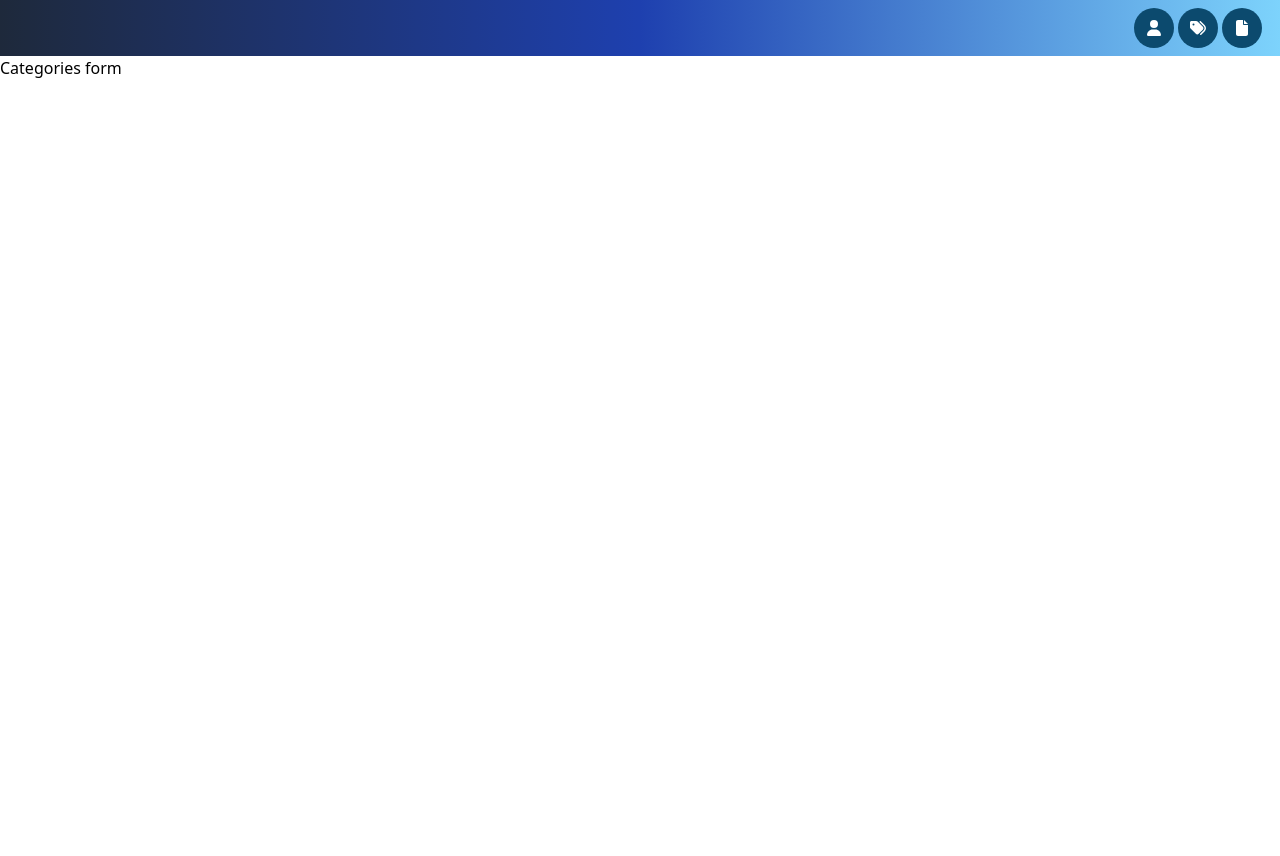
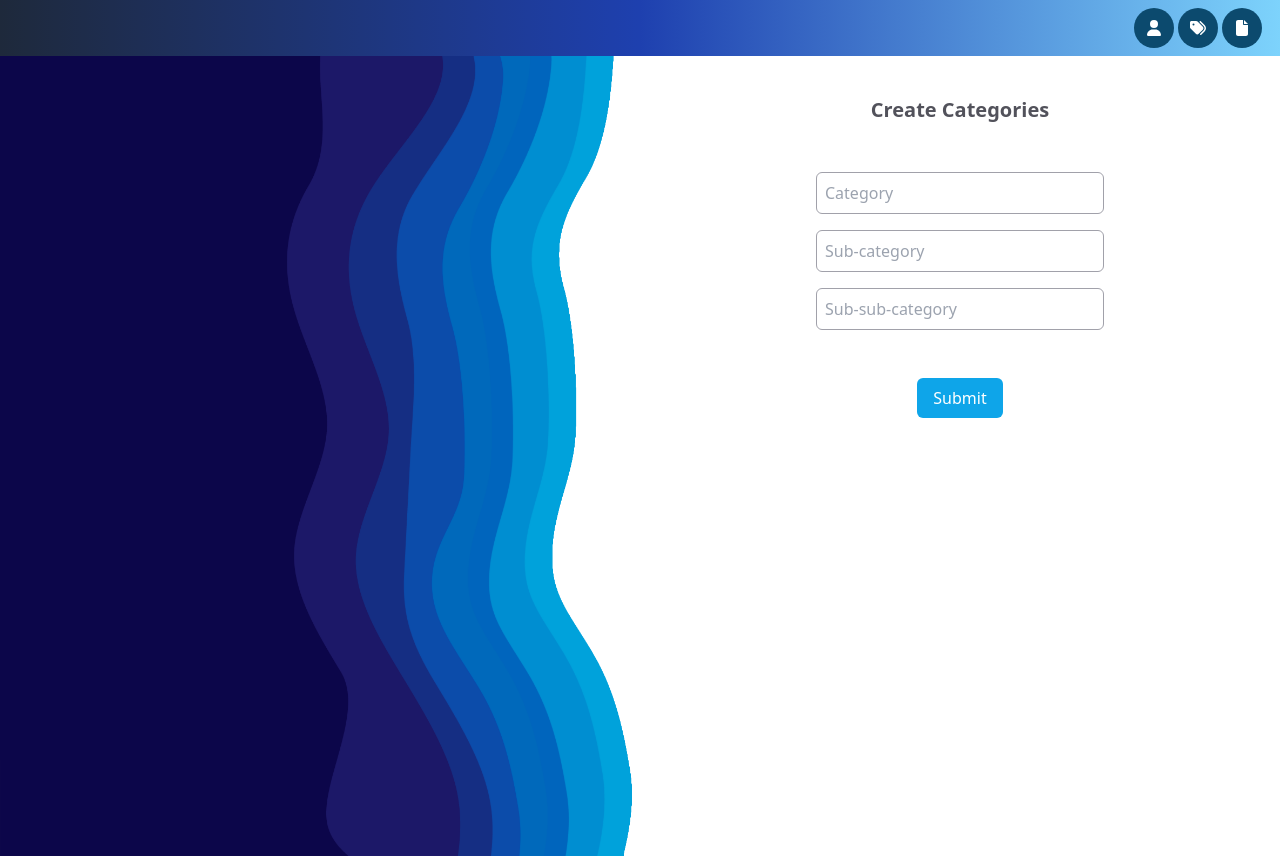
Before and after one commit to Vidmis/control-panel, a React (Vite) app: page /categoriesForm in a window 1280 px wide. Before the commit the page ends 800 px from the top, so only its background shows below. Built offline with nearby package versions, Linux system fonts and the light colour scheme; data requests are answered from the project's data file.

Commit message:
categories form styles

```diff
--- a/src/components/CategoriesForm.jsx
+++ b/src/components/CategoriesForm.jsx
@@ -1,8 +1,98 @@
+import { useState } from 'react';
+import { useGetUsersQuery } from '../features/api';
+import AssingModal from './AssignModal';
+
 const CategoriesForm = () => {
+  const initialValues = {
+    id: 1,
+    firstName: '',
+    secondName: '',
+    email: '',
+    password: '',
+    confPassword: '',
+    age: '',
+    gender: '',
+    categories: [
+      ['1', '1_1'],
+      ['2', '2_1'],
+    ],
+  };
+
+  const [formValues, setFormValues] = useState(initialValues, (curValues, newValues) => ({
+    ...curValues,
+    ...newValues,
+  }));
+
+  const { category, subCategory, subSubCategory } = formValues;
+
+  const handleChange = (e) => {
+    const { name, value } = e.target;
+    console.log(name, value);
+    setFormValues((values) => ({ ...values, [name]: value }));
+  };
+
+  const passValues = (e) => {
+    e.preventDefault();
+
+    console.log(formValues);
+  };
+
   return (
-    <>
-      <h1>Categories form</h1>
-    </>
+    <div className="flex flex-row h-fit ">
+      <div className="h-fit hidden sm:block sm:w-1/2">
+        <img className="w-full h-screen right-36" src="../../public/images/formwallpaper.png" />
+      </div>
+      <form
+        type="submit"
+        onSubmit={passValues}
+        className="flex flex-col items-center w-full sm:w-1/2"
+      >
+        <h2 className="text-zinc-600 text-xl font-bold my-5 sm:my-10">Create Categories</h2>
+        <div className="flex flex-col">
+          <input
+            className="input-style"
+            type="text"
+            placeholder="Category"
+            name="category"
+            value={category}
+            onChange={handleChange}
+          />
+          <input
+            className="input-style"
+            type="text"
+            placeholder="Sub-category"
+            name="subCategory"
+            value={subCategory}
+            onChange={handleChange}
+          />
+          <input
+            className="input-style"
+            type="text"
+            placeholder="Sub-sub-category"
+            name="subSubCategory"
+            value={subSubCategory}
+            onChange={handleChange}
+          />
+        </div>
+
+        <button
+          //   onClick={() => {
+          //     addCategory(randCategory).then(() => categoryData.refetch);
+          //   }}
+          onClick={passValues}
+          className="px-4 py-2 mt-10 rounded-md text-white bg-sky-500 hover:bg-sky-400"
+        >
+          Submit
+        </button>
+        {/* <button
+          onClick={() => {
+            deleteCategory(5).then(() => categoryData.refetch);
+          }}
+        >
+          Delete
+        </button> */}
+      </form>
+    </div>
   );
 };
 
```
